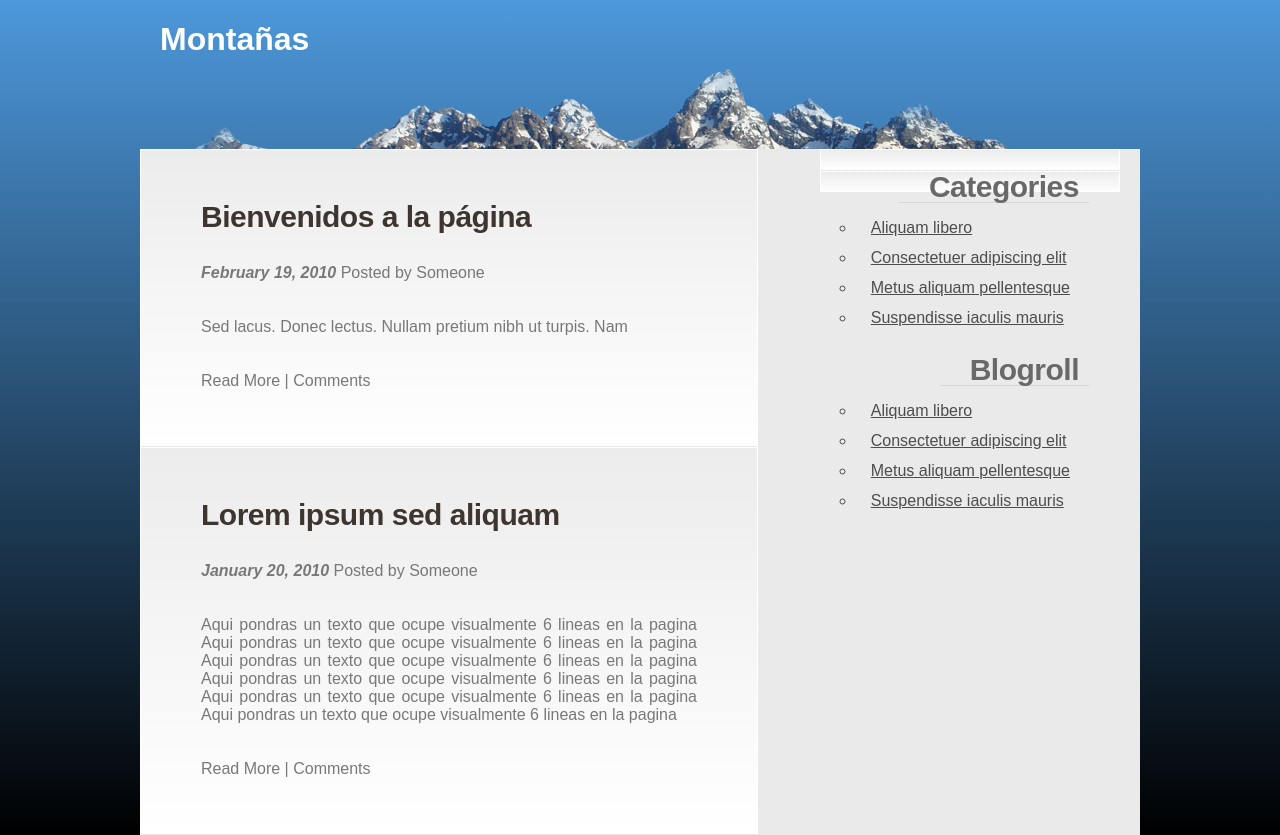
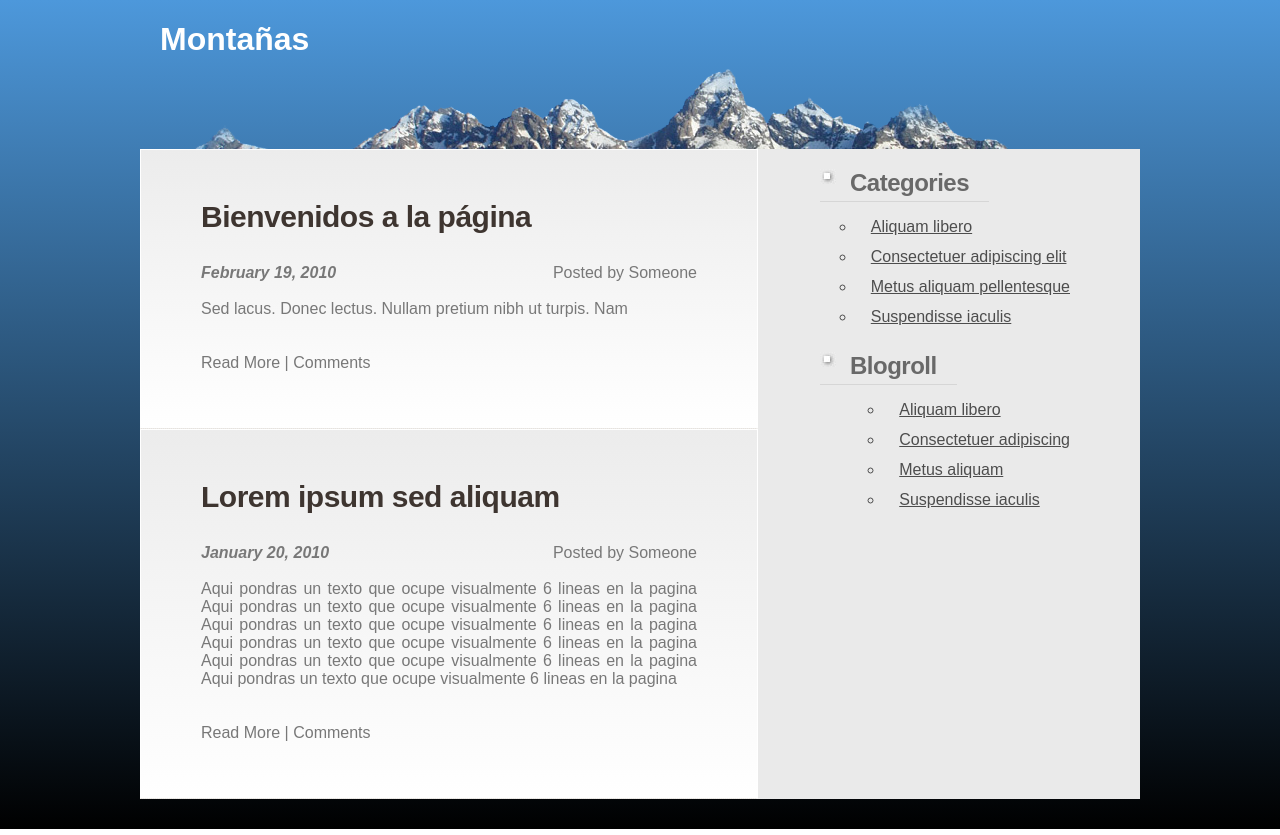
Before and after one commit to WillyCha95/clase9, a plain HTML site: page Tarea 9.2/index.html in a window 1280 px wide. Drawn offline with Linux system fonts and the light colour scheme.

Commit message:
Cambio de fecha

```diff
--- a/Tarea 9.2/estilos.css
+++ b/Tarea 9.2/estilos.css
@@ -49,8 +49,7 @@ body{
 }
 
 .caja-derecha h2{
-    float: right;
-    margin: 0px;
+    float: left;
     padding: 0px 20px 0px 0px;
 }
 
@@ -70,7 +69,8 @@ body{
     letter-spacing: -.5px;
     font-size: 1,8em;
     color: #696969;
-    background-image: url(./img/img08.jpg) no-repeat left 4px;
+    background-image: url(./img/img08.jpg);
+    background-repeat: no-repeat;
 }
 
 .caja-derecha li a{
@@ -108,6 +108,11 @@ body{
 .fecha{
     font-weight: 600;
     font-style: italic;
+    float: left;
+}
+
+.texto{
+    float: right;
 }
 
 .post a{
@@ -125,7 +130,3 @@ body{
     padding: 20px 10px 0px 30px;
     font-size: 30px;
 }
-
-.text{
-    text-align: right
-}
--- a/Tarea 9.2/index.html
+++ b/Tarea 9.2/index.html
@@ -51,23 +51,23 @@
         </div>
 
         <div class="caja-derecha">
-            <div class="post">
+            <div>
             <h2>Categories</h2>
         </div>
             <ul>
                 <li> <a href="//google.com">Aliquam libero</a></li>
                 <li><a href="//google.com">Consectetuer adipiscing elit</a></li>
                 <li><a href="//google.com">Metus aliquam pellentesque</a></li>
-                <li><a href="//google.com">Suspendisse iaculis mauris</a></li>
+                <li><a href="//google.com">Suspendisse iaculis</a></li>
             </ul>
-            <div class="post">
+            <div>
             <h2>Blogroll</h2>
         </div>
             <ul>
                 <li> <a href="//google.com">Aliquam libero</a></li>
-                <li><a href="//google.com">Consectetuer adipiscing elit</a></li>
-                <li><a href="//google.com">Metus aliquam pellentesque</a></li>
-                <li><a href="//google.com">Suspendisse iaculis mauris</a></li>
+                <li><a href="//google.com">Consectetuer adipiscing</a></li>
+                <li><a href="//google.com">Metus aliquam</a></li>
+                <li><a href="//google.com">Suspendisse iaculis</a></li>
             </ul>
         </div>
         <div class="limpiar"></div>
```
Also changed, not shown: 1 other file.
